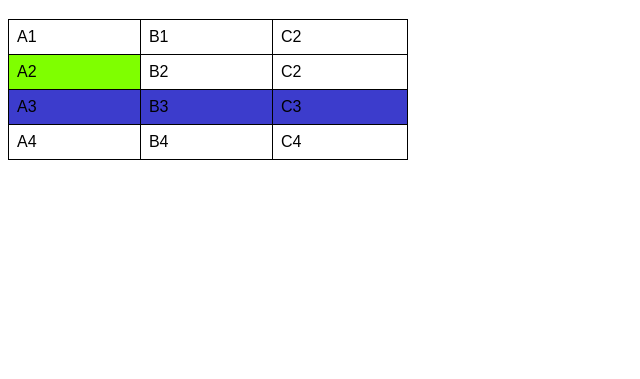
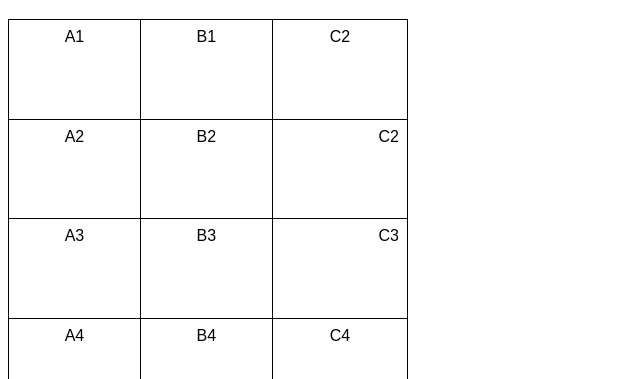
Before and after one commit to guilhermegiroldo/html-css, a plain HTML site: page exercicios/ex023/tabela001.html in a window 1280 px wide. Shown: the part 61-440 px from the top of the page, without its empty margins (0-640 px from the left). Drawn offline with Linux system fonts and the light colour scheme.

Commit message:
tabela simples

```diff
--- a/exercicios/ex023/tabela001.html
+++ b/exercicios/ex023/tabela001.html
@@ -11,21 +11,21 @@
 
         table {
             width: 400px;
+            height: 400px;
             border-collapse: collapse;
-        }
-
-        tr.linha {
-            background-color: rgb(60, 60, 204);
         }
 
         td {
             border: 1px solid black;
             padding: 8px;
+            text-align: center;
+            vertical-align: top;
         }
 
-        td.dado {
-            background-color: chartreuse;
+        .numero {
+            text-align: right;
         }
+
     </style>
 </head>
 <body>
@@ -37,14 +37,14 @@
             <td>C2</td>
         </tr>
         <tr>
-            <td class="dado">A2</td>
+            <td>A2</td>
             <td>B2</td>
-            <td>C2</td>
+            <td class="numero">C2</td>
         </tr>
-        <tr class="linha">
+        <tr>
             <td>A3</td>
             <td>B3</td>
-            <td>C3</td>
+            <td class="numero">C3</td>
         </tr>
         <tr>
             <td>A4</td>
```
